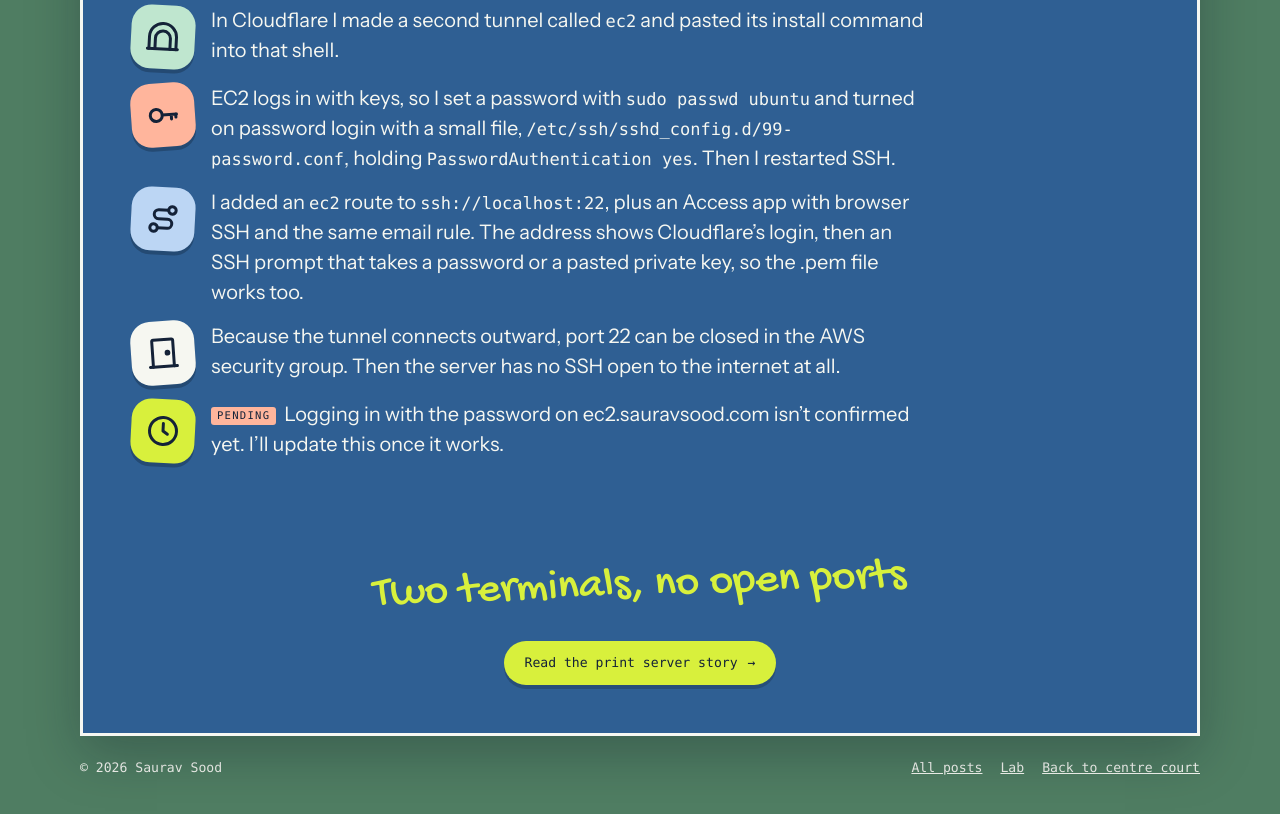
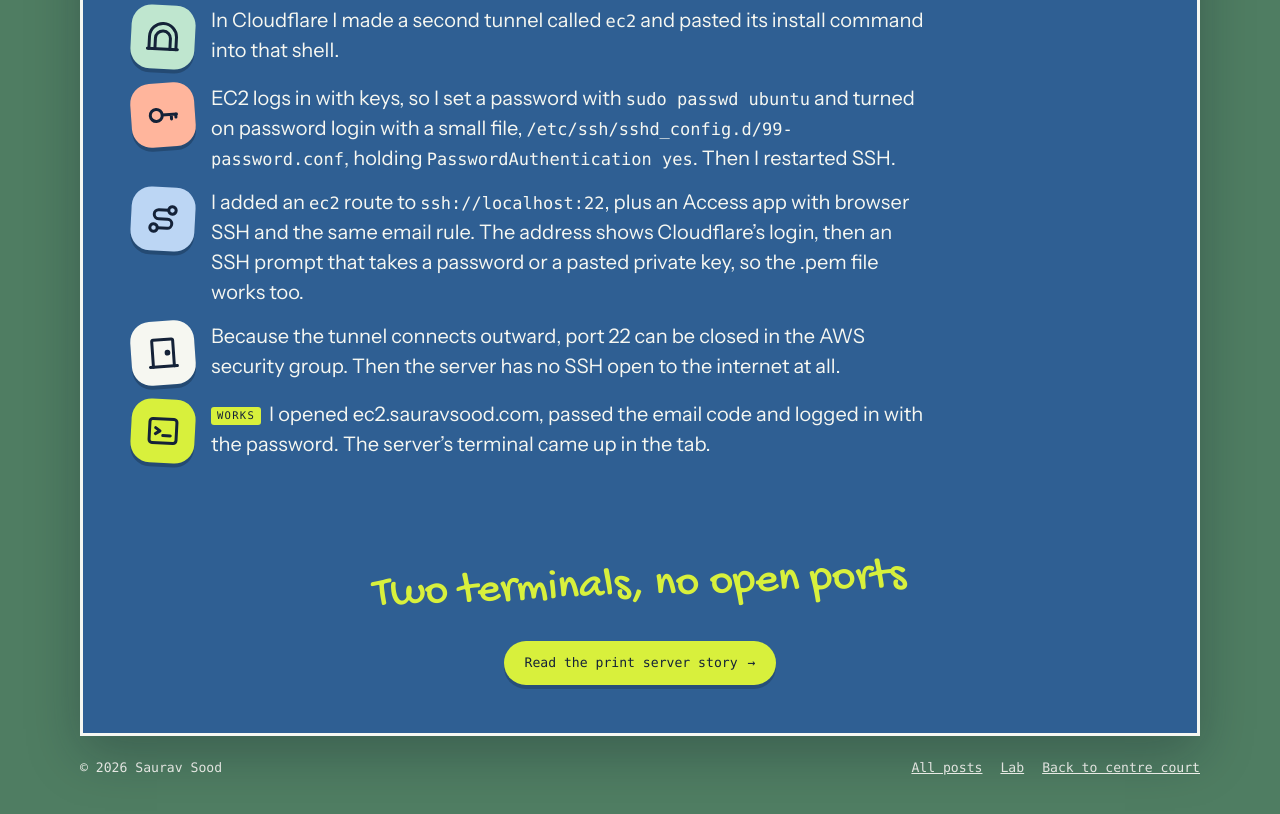
Before and after one commit to sauravsood/sauravsood.com-claude, a plain HTML site: page blog/terminals/index.html in a window 1280 px wide. Shown: the part 3008-3822 px from the top of the page. Drawn offline with Linux system fonts and the light colour scheme; a web font is replaced by a local one.

Commit message:
Terminals post: EC2 password login confirmed
Co-Authored-By: Claude Opus 5.5 <noreply@anthropic.com>
Claude-Session: https://claude.ai/code/session_0151pDBqnpZB14WU7crKyxuh

```diff
--- a/blog/terminals/index.html
+++ b/blog/terminals/index.html
@@ -155,7 +155,7 @@
           <li class="beat"><span class="sticker coral"><svg><use href="#i-key"/></svg></span><p>EC2 logs in with keys, so I set a password with <code>sudo passwd ubuntu</code> and turned on password login with a small file, <code>/etc/ssh/sshd_config.d/99-password.conf</code>, holding <code>PasswordAuthentication yes</code>. Then I restarted SSH.</p></li>
           <li class="beat"><span class="sticker sky"><svg><use href="#i-route"/></svg></span><p>I added an <code>ec2</code> route to <code>ssh://localhost:22</code>, plus an Access app with browser SSH and the same email rule. The address shows Cloudflare&rsquo;s login, then an SSH prompt that takes a password or a pasted private key, so the .pem file works too.</p></li>
           <li class="beat"><span class="sticker chalk"><svg><use href="#i-door"/></svg></span><p>Because the tunnel connects outward, port 22 can be closed in the AWS security group. Then the server has no SSH open to the internet at all.</p></li>
-          <li class="beat"><span class="sticker sun"><svg><use href="#i-clock"/></svg></span><p><span class="tag pending">Pending</span>Logging in with the password on ec2.sauravsood.com isn&rsquo;t confirmed yet. I&rsquo;ll update this once it works.</p></li>
+          <li class="beat"><span class="sticker sun"><svg><use href="#i-term"/></svg></span><p><span class="tag fix">Works</span>I opened ec2.sauravsood.com, passed the email code and logged in with the password. The server&rsquo;s terminal came up in the tab.</p></li>
         </ul>
       </div>
 
```
